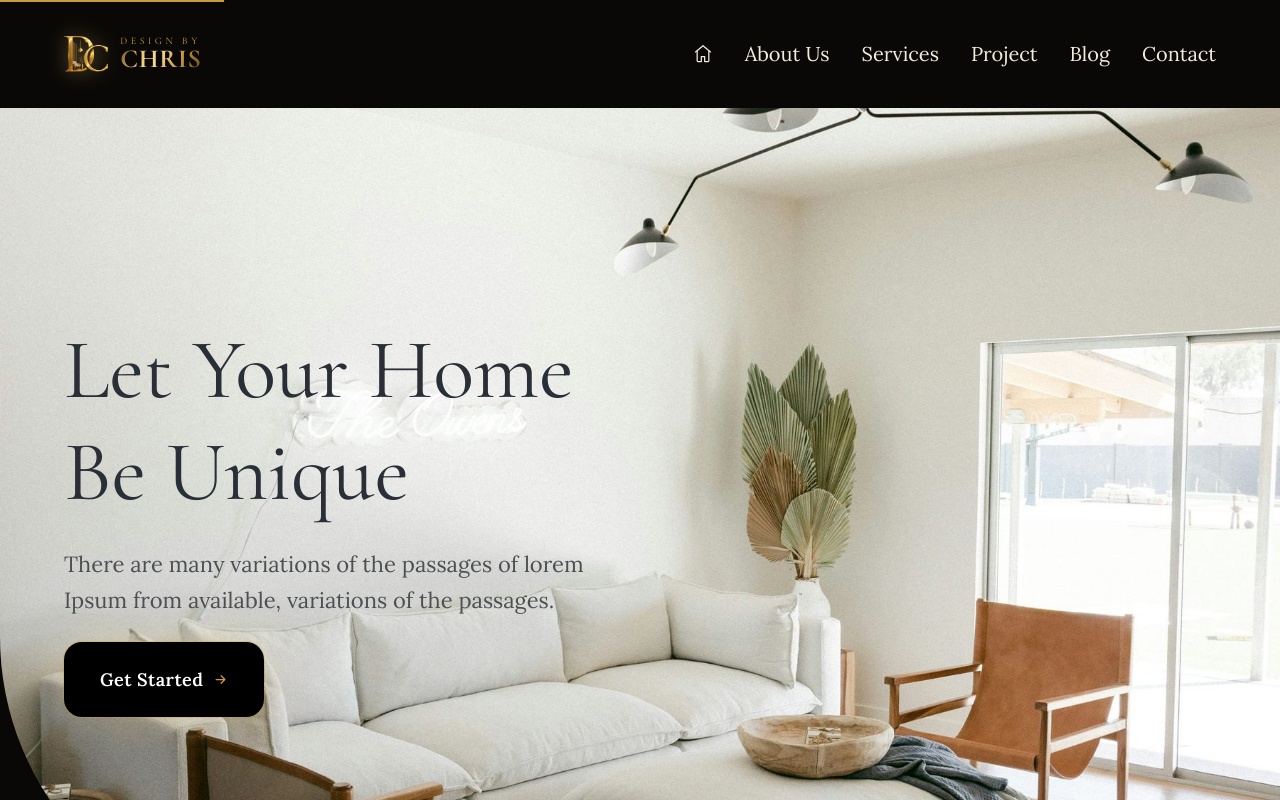
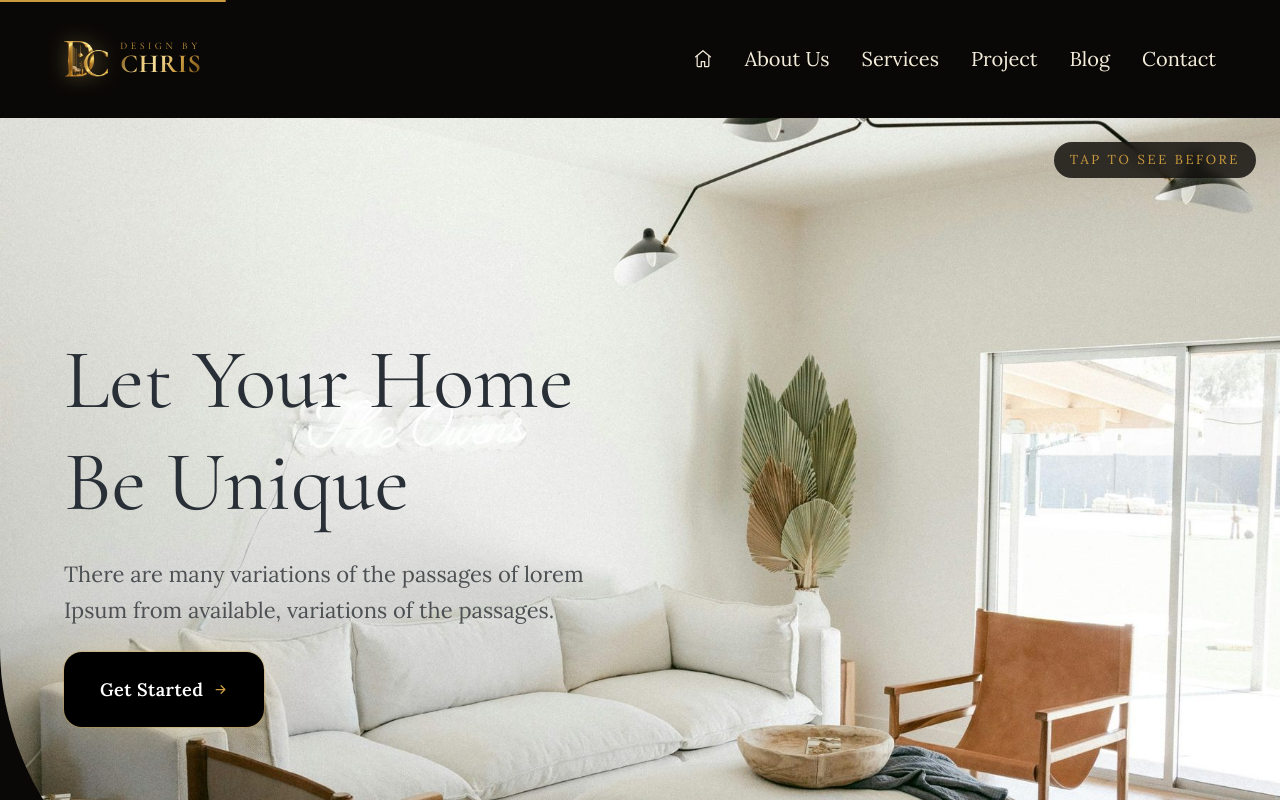
Before and after one commit to Klinton0365/design-by-christ, a Next.js app in the folder frontend/: page / in a window 1280 px wide. Shown: the top 800 px of the page. Built offline with nearby package versions, Linux system fonts and the light colour scheme; no server answers.

Commit message:
update: header, hero enhancement| Home

```diff
--- a/frontend/src/app/globals.css
+++ b/frontend/src/app/globals.css
@@ -131,6 +131,51 @@ body * {
   color: transparent;
 }
 
+/* Nav link hover: a gold duplicate of the label sits on top of the base
+   ivory text, revealed/hidden via clip-path. Fill-in and fill-out use two
+   separate keyframe animations (not a reversed transition) so BOTH sweep
+   left-to-right — a single reversible transition can only ever retrace
+   its own path backwards, which would make the fill-out sweep the wrong
+   way. Disabled on touch devices so a tap never leaves a link stuck
+   half-filled. */
+.nav-link-fill-gold {
+  position: absolute;
+  inset: 0;
+  display: inline-block;
+  color: var(--color-gold);
+  white-space: nowrap;
+  pointer-events: none;
+  clip-path: inset(0 100% 0 0);
+}
+
+@media (hover: hover) and (pointer: fine) {
+  .nav-link-fill-gold[data-phase="entering"] {
+    animation: nav-fill-in 0.45s cubic-bezier(0.65, 0, 0.35, 1) forwards;
+  }
+
+  .nav-link-fill-gold[data-phase="leaving"] {
+    animation: nav-fill-out 0.45s cubic-bezier(0.65, 0, 0.35, 1) forwards;
+  }
+}
+
+@keyframes nav-fill-in {
+  from {
+    clip-path: inset(0 100% 0 0);
+  }
+  to {
+    clip-path: inset(0 0 0 0);
+  }
+}
+
+@keyframes nav-fill-out {
+  from {
+    clip-path: inset(0 0 0 0);
+  }
+  to {
+    clip-path: inset(0 0 0 100%);
+  }
+}
+
 @keyframes marquee {
   from {
     transform: translateX(0);
--- a/frontend/src/components/Header.tsx
+++ b/frontend/src/components/Header.tsx
@@ -3,6 +3,7 @@
 import Link from "next/link";
 import { usePathname } from "next/navigation";
 import Logo from "./Logo";
+import NavLink from "./NavLink";
 
 const navItems: { label: string; href: string }[] = [
   { label: "About Us", href: "/about" },
@@ -23,7 +24,11 @@ export default function Header() {
         <nav className="flex items-center gap-8">
           <ul className="flex items-center gap-8 font-body text-[20px] text-ivory">
             <li>
-              <Link href="/" aria-label="Home" className="flex py-2">
+              <Link
+                href="/"
+                aria-label="Home"
+                className="flex py-2 text-ivory transition-colors duration-300 hover:text-gold"
+              >
                 <svg viewBox="0 0 24 24" className="h-5 w-5" fill="none">
                   <path
                     d="M3 9.5 12 2l9 7.5"
@@ -44,9 +49,9 @@ export default function Header() {
             </li>
             {navItems.map((item) => (
               <li key={item.label}>
-                <Link href={item.href} className="py-2">
+                <NavLink href={item.href} className="py-2">
                   {item.label}
-                </Link>
+                </NavLink>
               </li>
             ))}
           </ul>
--- /dev/null
+++ b/frontend/src/components/NavLink.tsx
@@ -0,0 +1,39 @@
+"use client";
+
+import Link from "next/link";
+import { useState, type ReactNode } from "react";
+
+export default function NavLink({
+  href,
+  children,
+  className = "",
+}: {
+  href: string;
+  children: ReactNode;
+  className?: string;
+}) {
+  const [phase, setPhase] = useState<"idle" | "entering" | "leaving">("idle");
+
+  return (
+    <Link
+      href={href}
+      className={`inline-block ${className}`}
+      onMouseEnter={() => setPhase("entering")}
+      onMouseLeave={() => setPhase("leaving")}
+    >
+      <span className="relative inline-block whitespace-nowrap">
+        <span className="text-ivory">{children}</span>
+        <span
+          aria-hidden="true"
+          data-phase={phase === "idle" ? undefined : phase}
+          onAnimationEnd={() => {
+            if (phase === "leaving") setPhase("idle");
+          }}
+          className="nav-link-fill-gold"
+        >
+          {children}
+        </span>
+      </span>
+    </Link>
+  );
+}
--- a/frontend/src/components/home/Hero.tsx
+++ b/frontend/src/components/home/Hero.tsx
@@ -1,22 +1,15 @@
-import Image from "next/image";
 import Button from "@/components/Button";
+import HeroBeforeAfter from "./HeroBeforeAfter";
 
 export default function Hero() {
   return (
     <section className="relative">
       <div className="relative h-[420px] w-full overflow-hidden rounded-bl-[60px] sm:h-[600px] sm:rounded-bl-[140px] lg:h-[760px] xl:h-[820px] xl:rounded-bl-[291px]">
-        <Image
-          src="/hero-photo.jpg"
-          alt="Minimal, light-filled living room by Design By Chris"
-          fill
-          priority
-          sizes="100vw"
-          className="object-cover"
-        />
+        <HeroBeforeAfter />
       </div>
 
       <div className="pointer-events-none absolute inset-0 flex items-center">
-        <div className="pointer-events-auto mx-auto w-full max-w-[1200px] px-6">
+        <div className="mx-auto w-full max-w-[1200px] px-6">
           <div className="flex max-w-[567px] flex-col items-start gap-6">
             <h1 className="font-heading text-[40px] leading-[1.2] text-[#292F36] sm:text-[60px] lg:text-[85px]">
               Let Your Home Be Unique
@@ -25,7 +18,9 @@ export default function Hero() {
               There are many variations of the passages of lorem Ipsum from
               available, variations of the passages.
             </p>
-            <Button href="/contact">Get Started</Button>
+            <span className="pointer-events-auto">
+              <Button href="/contact">Get Started</Button>
+            </span>
           </div>
         </div>
       </div>
--- /dev/null
+++ b/frontend/src/components/home/HeroBeforeAfter.tsx
@@ -0,0 +1,86 @@
+"use client";
+
+import { useState, useSyncExternalStore } from "react";
+import Image from "next/image";
+
+const HOVER_QUERY = "(hover: hover) and (pointer: fine)";
+
+function subscribeCanHover(callback: () => void) {
+  const mq = window.matchMedia(HOVER_QUERY);
+  mq.addEventListener("change", callback);
+  return () => mq.removeEventListener("change", callback);
+}
+
+function getCanHoverSnapshot() {
+  return window.matchMedia(HOVER_QUERY).matches;
+}
+
+function getCanHoverServerSnapshot() {
+  return true;
+}
+
+function useCanHover() {
+  return useSyncExternalStore(subscribeCanHover, getCanHoverSnapshot, getCanHoverServerSnapshot);
+}
+
+export default function HeroBeforeAfter({
+  afterSrc = "/hero-photo.jpg",
+  beforeSrc = "/hero-photo.jpg",
+}: {
+  afterSrc?: string;
+  beforeSrc?: string;
+}) {
+  const canHover = useCanHover();
+  const [hovered, setHovered] = useState(false);
+  const [tapped, setTapped] = useState(false);
+
+  const revealed = canHover ? hovered : tapped;
+
+  return (
+    <div
+      className="relative h-full w-full cursor-pointer select-none"
+      onMouseEnter={canHover ? () => setHovered(true) : undefined}
+      onMouseLeave={canHover ? () => setHovered(false) : undefined}
+      onClick={canHover ? undefined : () => setTapped((t) => !t)}
+    >
+      <Image
+        src={afterSrc}
+        alt="Minimal, light-filled living room by Design By Chris, after redesign"
+        fill
+        priority
+        sizes="100vw"
+        className="object-cover"
+      />
+
+      <div
+        aria-hidden={!revealed}
+        className="absolute inset-0"
+        style={{
+          clipPath: revealed ? "inset(0 0% 0 0)" : "inset(0 100% 0 0)",
+          transition: "clip-path 0.7s cubic-bezier(0.65, 0, 0.35, 1)",
+        }}
+      >
+        <Image
+          src={beforeSrc}
+          alt="The same space before the Design By Chris redesign"
+          fill
+          sizes="100vw"
+          className="object-cover grayscale contrast-75 brightness-90"
+        />
+      </div>
+
+      <span
+        className="pointer-events-none absolute left-6 top-6 rounded-full bg-base/80 px-4 py-2 font-body text-[13px] uppercase tracking-[0.2em] text-ivory backdrop-blur transition-opacity duration-300"
+        style={{ opacity: revealed ? 1 : 0 }}
+      >
+        Before
+      </span>
+      <span
+        className="pointer-events-none absolute right-6 top-6 rounded-full bg-base/80 px-4 py-2 font-body text-[13px] uppercase tracking-[0.2em] text-gold backdrop-blur transition-opacity duration-300"
+        style={{ opacity: revealed ? 0 : 1 }}
+      >
+        {canHover ? "Hover to see before" : "Tap to see before"}
+      </span>
+    </div>
+  );
+}
```
